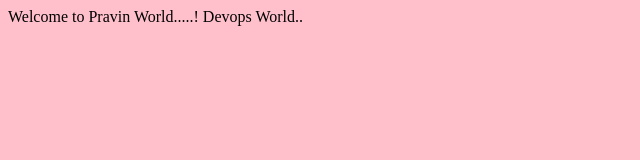
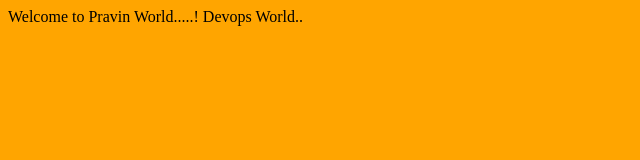
Before and after one commit to devopsgittesting/jenkins_training_2024_VD, a plain HTML site: page index.html in a window 1280 px wide. Shown: the whole page, without its empty margins (0-640 px from the left). Drawn offline with Linux system fonts and the light colour scheme.

Commit message:
webhook test 2

```diff
--- a/index.html
+++ b/index.html
@@ -1,4 +1,4 @@
-<body bgcolor='pink'>
+<body bgcolor='orange'>
 Welcome to Pravin World.....!
 Devops World..
 </body>
```
